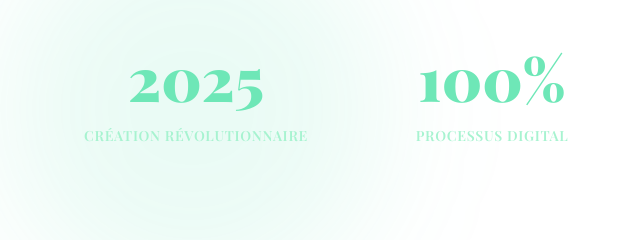
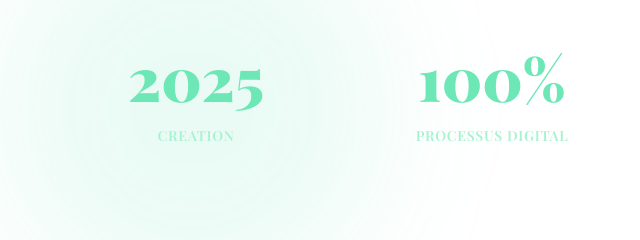
Before and after one commit to ProjetMario/voglansastro, an Astro site: page / in a window 1280 px wide. Shown: the part 1020-1260 px from the top of the page, 0-640 px from the left. Built offline with nearby package versions, Linux system fonts and the light colour scheme; Astro itself is replaced by a stand-in of ours.

Commit message:
Update: Changement statistique vers CREATION

```diff
--- a/src/pages/index.astro
+++ b/src/pages/index.astro
@@ -173,7 +173,7 @@ const organizationSchema = {
         <div class="grid grid-cols-2 md:grid-cols-4 gap-8">
           <div class="text-center group">
             <div class="text-5xl md:text-6xl font-black text-emerald-300 mb-4 group-hover:scale-110 transition-transform duration-500">2025</div>
-            <div class="text-sm font-semibold text-emerald-200 uppercase tracking-wider">Création révolutionnaire</div>
+            <div class="text-sm font-semibold text-emerald-200 uppercase tracking-wider">CREATION</div>
           </div>
           <div class="text-center group">
             <div class="text-5xl md:text-6xl font-black text-emerald-300 mb-4 group-hover:scale-110 transition-transform duration-500">100%</div>
```
